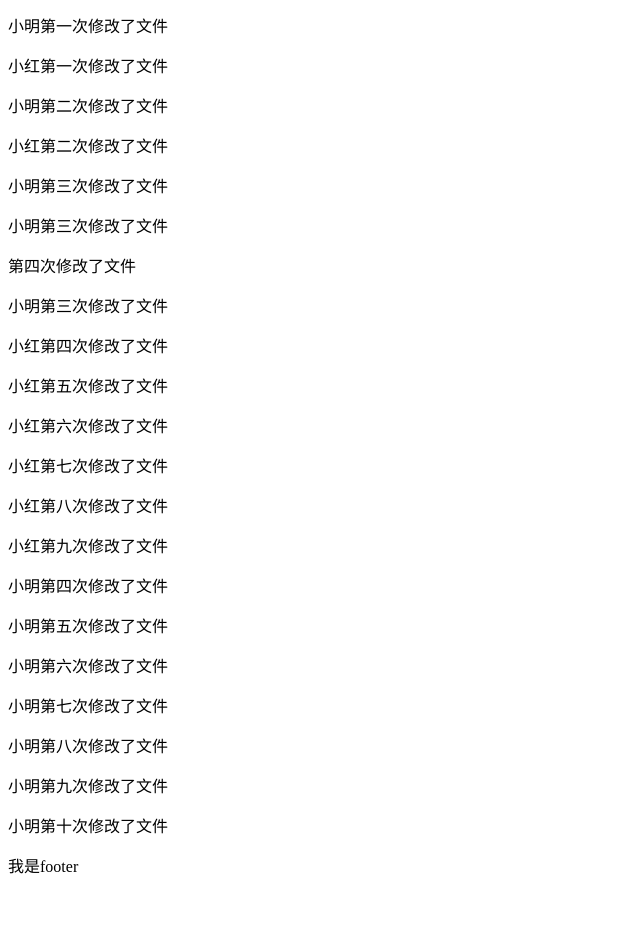
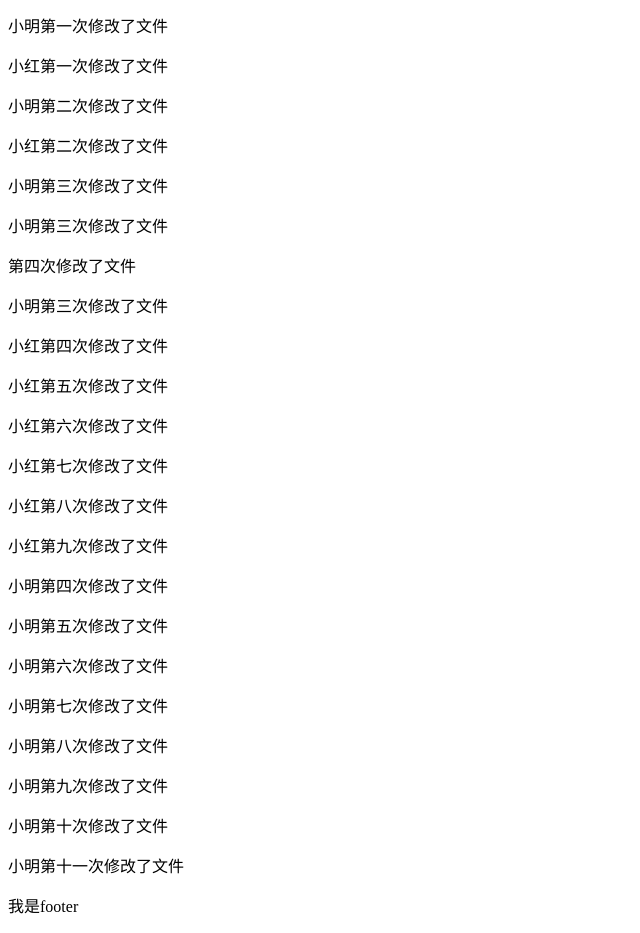
Before and after one commit to longteng33/git-exercise, a plain HTML site: page index.html in a window 1280 px wide. Shown: the part 116-1049 px from the top of the page, without its empty margins (0-640 px from the left). Before the commit the page ends 1009 px from the top, so only its background shows below. Drawn offline with Linux system fonts and the light colour scheme.

Commit message:
小明11

```diff
--- a/index.html
+++ b/index.html
@@ -42,6 +42,7 @@
         <p>小明第八次修改了文件</p>
         <p>小明第九次修改了文件</p>
         <p>小明第十次修改了文件</p>
+        <p>小明第十一次修改了文件</p>
     </div>
     <footer>
         <p>我是footer</p>
```
